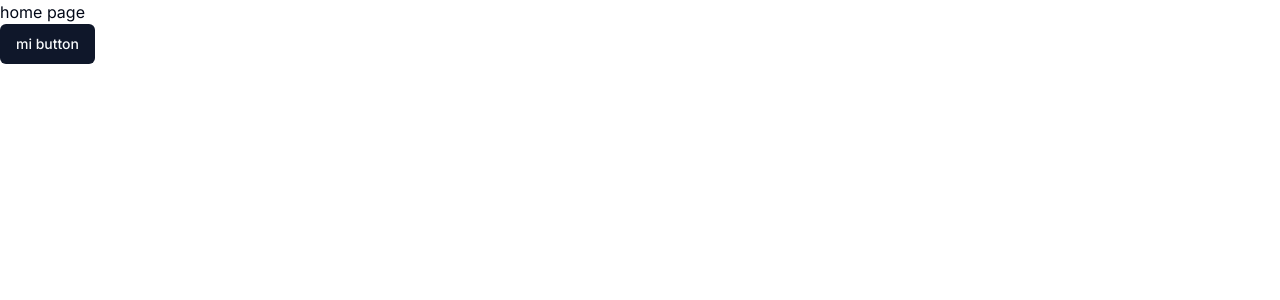
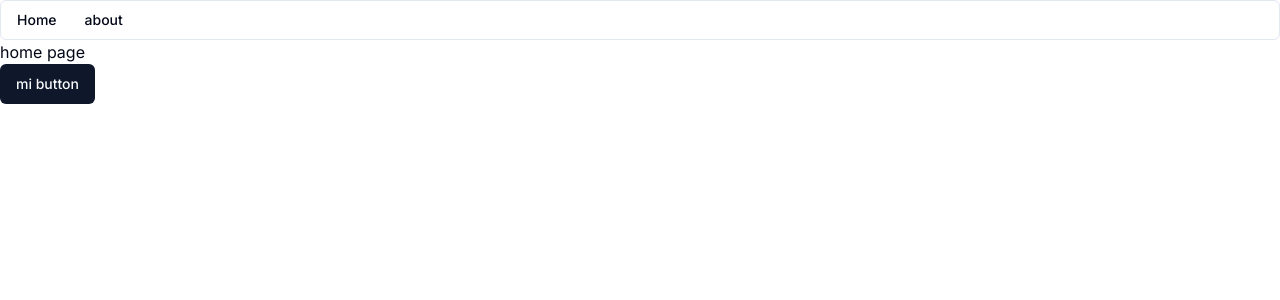
Before and after one commit to JSSatorres/shadcn-ui, a Next.js app: page / in a window 1280 px wide. Shown: the top 300 px of the page. Built offline with nearby package versions, Linux system fonts and the light colour scheme.

Commit message:
feat: MainMenu

```diff
--- a/src/app/layout.tsx
+++ b/src/app/layout.tsx
@@ -1,7 +1,9 @@
 import React from 'react'
+
 import './globals.css'
 import type { Metadata } from 'next'
 import { Inter } from 'next/font/google'
+import MainMenu from '@/components/MainMenu/MainMenu'
 
 const inter = Inter({ subsets: ['latin'] })
 
@@ -17,7 +19,14 @@ export default function RootLayout ({
 }) {
   return (
     <html lang='en'>
-      <body className={inter.className}>{children}</body>
+      <head>el head</head>
+      <body className={inter.className}>
+        <header>
+
+          <MainMenu />
+        </header>
+        {children}
+      </body>
     </html>
   )
 }
--- /dev/null
+++ b/src/components/MainMenu/MainMenu.tsx
@@ -0,0 +1,24 @@
+import React from 'react'
+import Link from 'next/link'
+import { mainMenuLinks } from './mainMenuConstants'
+import {
+  Menubar,
+  MenubarMenu,
+  MenubarTrigger
+} from '@/components/ui/menubar'
+
+export default function MainMenu () {
+  return (
+    <Menubar>
+      {mainMenuLinks.map(({ label, route }) => (
+        <MenubarMenu key={route}>
+          <MenubarTrigger>
+            <Link href={route}>
+              {label}
+            </Link>
+          </MenubarTrigger>
+        </MenubarMenu>
+      ))}
+    </Menubar>
+  )
+}
--- /dev/null
+++ b/src/components/MainMenu/mainMenuConstants.ts
@@ -0,0 +1,15 @@
+interface Links {
+  label: string;
+  route: string;
+}
+
+export const mainMenuLinks:Links[] = [
+  {
+    label: 'Home',
+    route: '/'
+  },
+  {
+    label: 'about',
+    route: '/about'
+  }
+]
```
